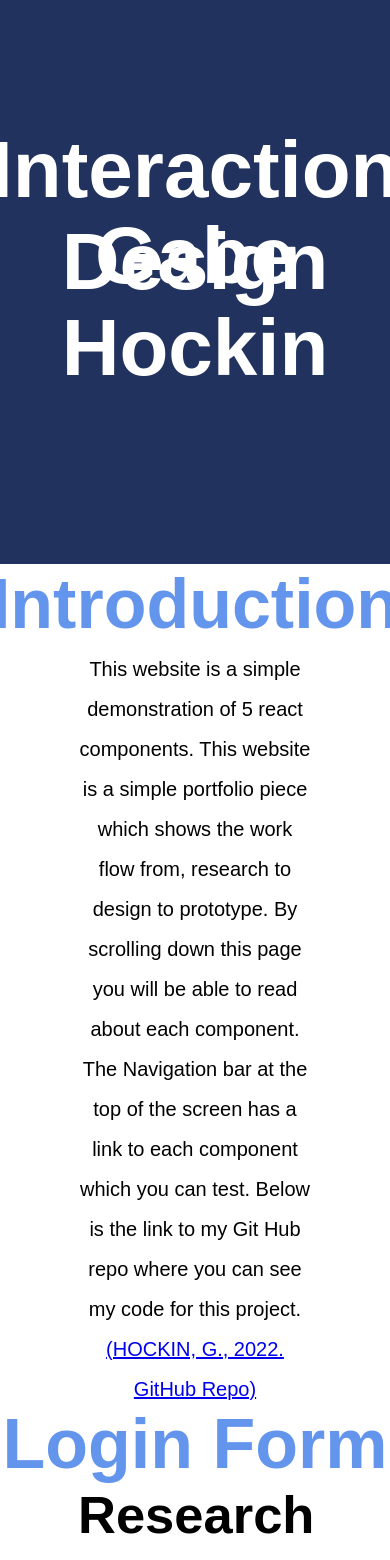
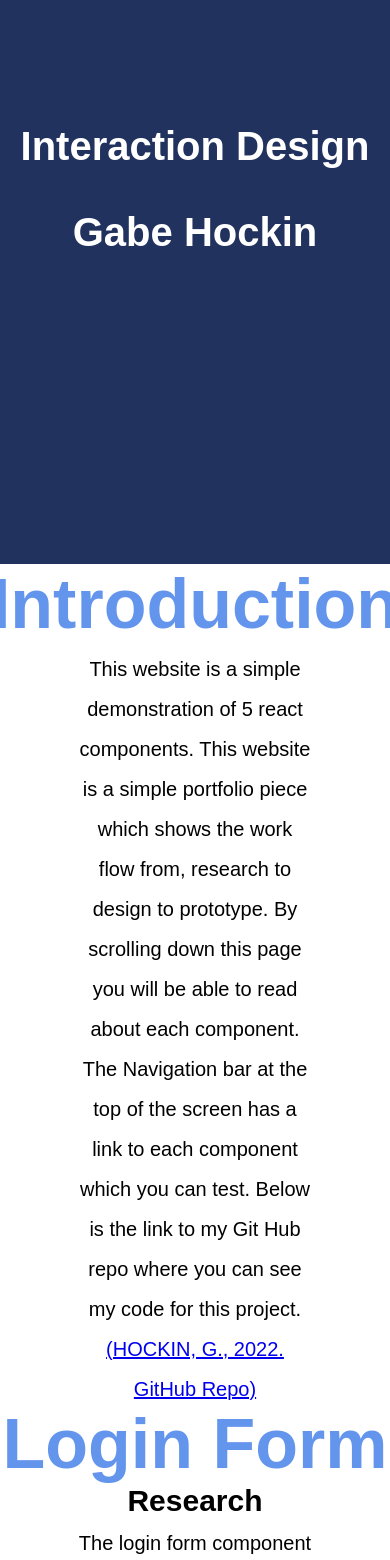
Before and after one commit to ghockin/Com525, a React (Create React App) app: page / in a window 390 px wide. Shown: the part 260-1820 px from the top of the page. Built offline with nearby package versions, Linux system fonts and the light colour scheme.

Commit message:
Home page rezizing complete

```diff
--- a/src/components/home/home.css
+++ b/src/components/home/home.css
@@ -1,13 +1,13 @@
 /* Copyright 2022, Gabriel Hockin, All rights reserved. */
 
-.Home {
+.home {
   width: 100%;
   align-items: center;
   font-family: Arial, Helvetica, sans-serif;
   color: black;
 }
 
-.Title {
+.title {
   width: 100%;
   height: calc(100vh - 100px);
   display: flex;
@@ -19,11 +19,21 @@
   color: #f0f0f0;
 }
 
-.Title h2 {
+.title h2 {
 
   font-size: 80px;
   color: white;
   height: 50px;
+}
+
+.title .prompt {
+  width: 40%;
+  font-size: 30px;
+}
+.prompt svg {
+  font-size: 60px;
+  margin: 5px;
+  color: white;
 }
 
 .Section {
@@ -49,11 +59,11 @@
 }
 
 @media only screen and (max-width: 600px) {
-  .about h2 {
+  .title h2 {
     font-size: 40px;
   }
 
-  .about .prompt {
+  .title .prompt {
     margin-top: 10px;
     font-size: 20px;
     width: 80%;
@@ -66,7 +76,7 @@
     padding: 0;
   }
 
-  .skills h2 {
+  .Section h2 {
     font-size: 30px;
   }
 }
--- a/src/components/home/home.js
+++ b/src/components/home/home.js
@@ -5,8 +5,8 @@ import './home.css';
 
 const Home = () => {
   return (
-    <div className="Home">
-      <div className="Title">
+    <div className="home">
+      <div className="title">
         <h2> Interaction Design</h2>
         <br />
         <br />
```
